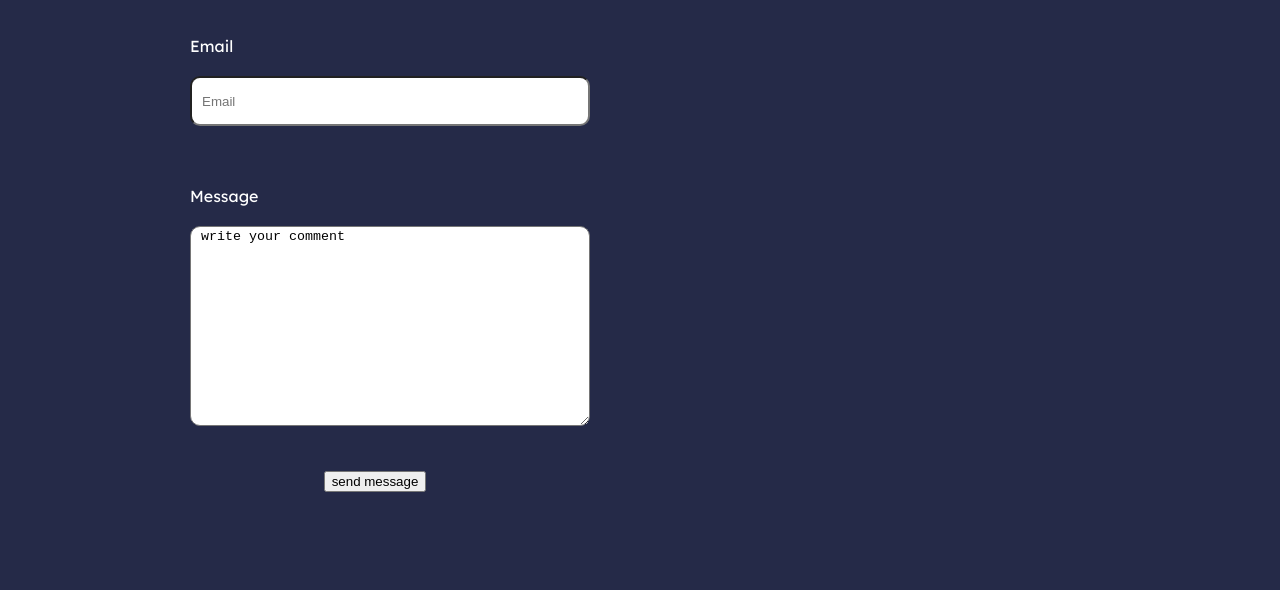
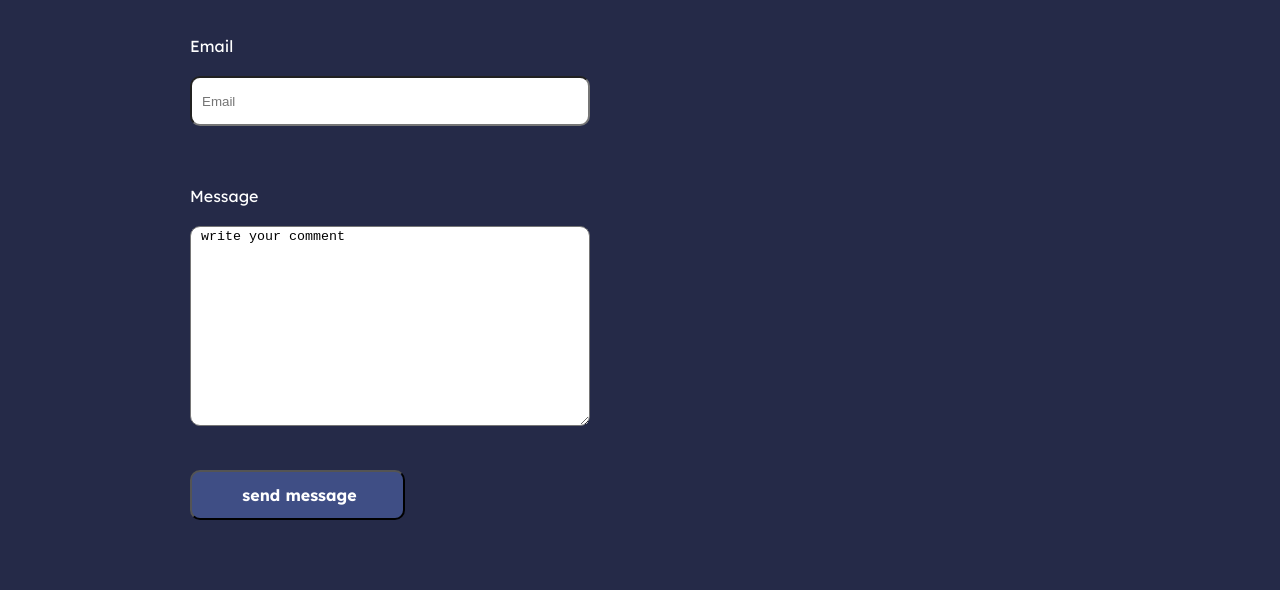
Before and after one commit to momooo666/Easy-Flight-1, a plain HTML site: page index.html in a window 1280 px wide. Shown: the part 4387-4977 px from the top of the page. Drawn offline with Linux system fonts and the light colour scheme.

Commit message:
Update styel-sheet.css

```diff
--- a/css/styel-sheet.css
+++ b/css/styel-sheet.css
@@ -483,6 +483,25 @@ footer{
     box-sizing: border-box;
     border-radius: 10px;
 }
+#button{
+    text-align: left;
+}
+.button{
+    margin-left: 30px;
+    padding-left: 10px;
+    width: 50%;
+    color: rgb(255, 255, 255);
+    font-family: "mom", Arial, Helvetica, sans-serif;
+    font-weight: 700;
+    background-color: #3f4e85;
+    font-size: 1em;
+    max-width: 300px;
+    min-width: 200px;
+    max-height: 60px;
+    min-height: 50px;
+    box-sizing: border-box;
+    border-radius: 10px;
+}
 textarea{
     margin-left: 30px;
     padding-left: 10px;
```
